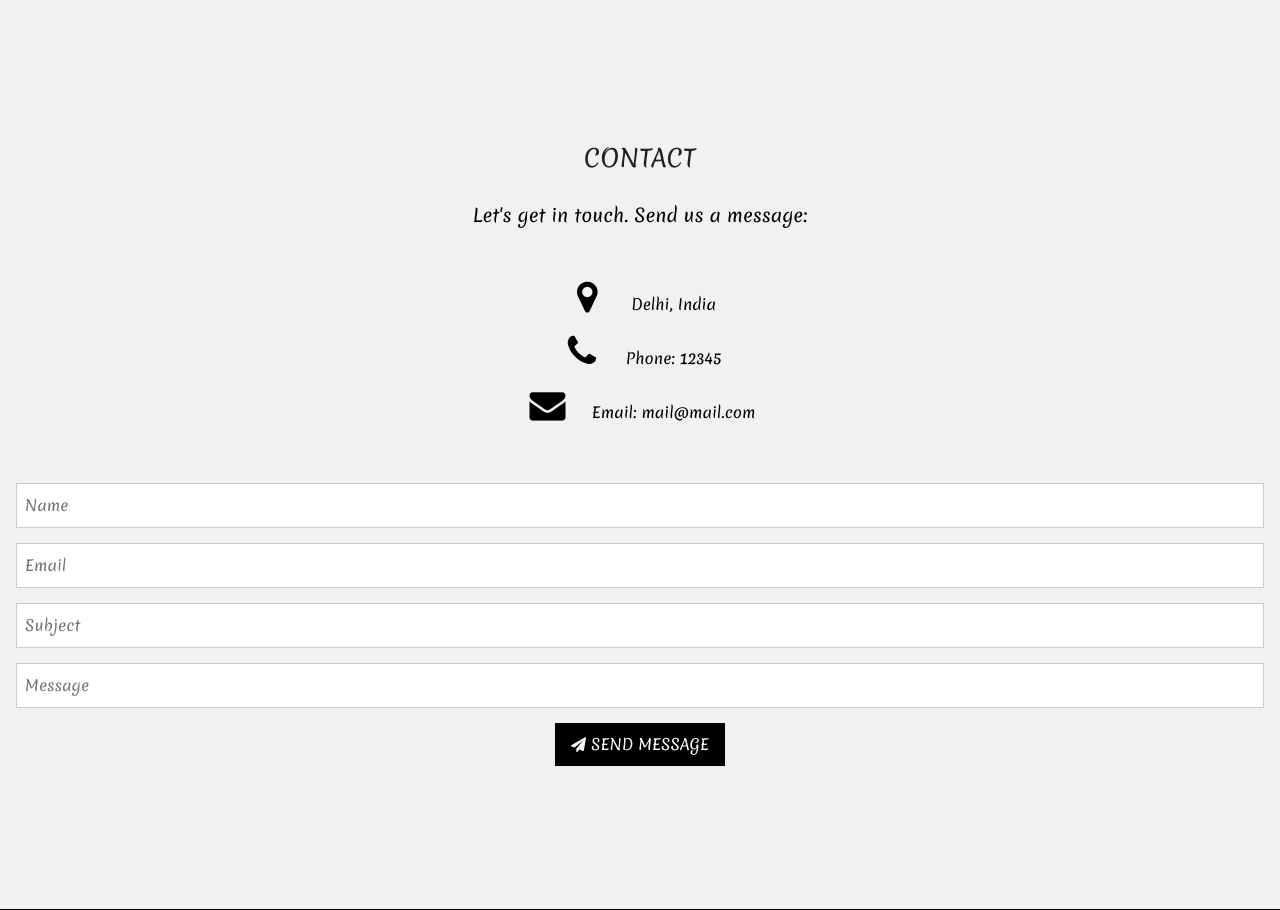
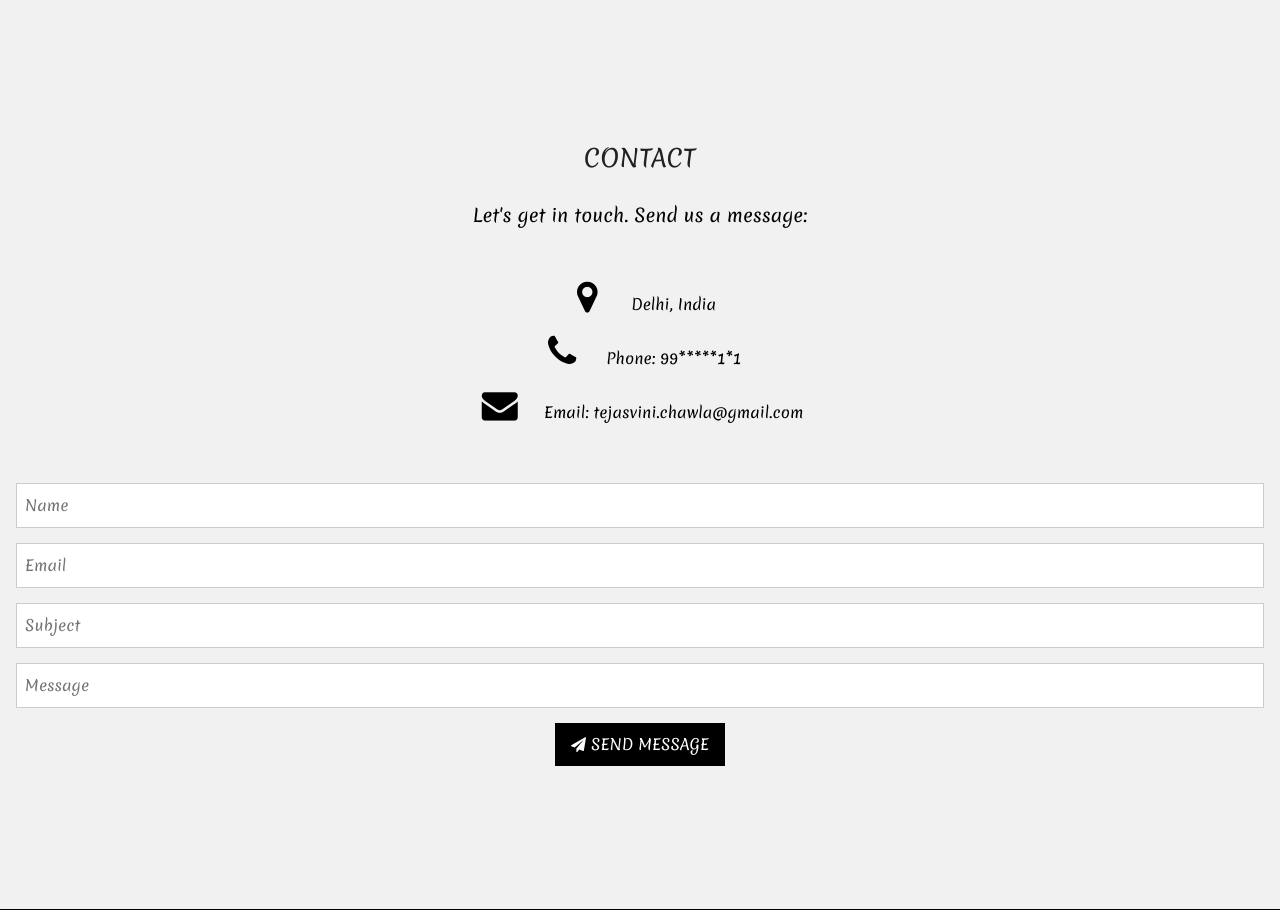
Before and after one commit to TejasviniChawla/proScorer, a Flask app: page / in a window 1280 px wide. Shown: the part 3213-4123 px from the top of the page. Run offline with Flask 2, Linux system fonts and the light colour scheme.

Commit message:
Update base.html

```diff
--- a/templates/base.html
+++ b/templates/base.html
@@ -180,8 +180,8 @@
   <p class="w3-center w3-large">Let's get in touch. Send us a message:</p>
   <div style="margin-top:48px">
     <p><i class="fa fa-map-marker fa-fw w3-xxlarge w3-margin-right"></i> Delhi, India</p>
-    <p><i class="fa fa-phone fa-fw w3-xxlarge w3-margin-right"></i> Phone: 12345</p>
-    <p><i class="fa fa-envelope fa-fw w3-xxlarge w3-margin-right"> </i> Email: mail@mail.com</p>
+    <p><i class="fa fa-phone fa-fw w3-xxlarge w3-margin-right"></i> Phone: 99*****1*1</p>
+    <p><i class="fa fa-envelope fa-fw w3-xxlarge w3-margin-right"> </i> Email: tejasvini.chawla@gmail.com</p>
     <br>
     <form action="/action_page.php" target="_blank">
       <p><input class="w3-input w3-border" type="text" placeholder="Name" required name="Name"></p>
@@ -202,7 +202,7 @@
   <a href="#home" class="w3-button w3-light-grey"><i class="fa fa-arrow-up w3-margin-right"></i>To the top</a>
   <div class="w3-xlarge w3-section">
     <i class="fa fa-facebook-official w3-hover-opacity"></i>
-    <i class="fa fa-instagram w3-hover-opacity"></i>
+    <a href= "https://www.instagram.com/tejasvinichawla/"> <i class="fa fa-instagram w3-hover-opacity"></i> </a>
     <i class="fa fa-snapchat w3-hover-opacity"></i>
     <i class="fa fa-pinterest-p w3-hover-opacity"></i>
     <i class="fa fa-twitter w3-hover-opacity"></i>
```
